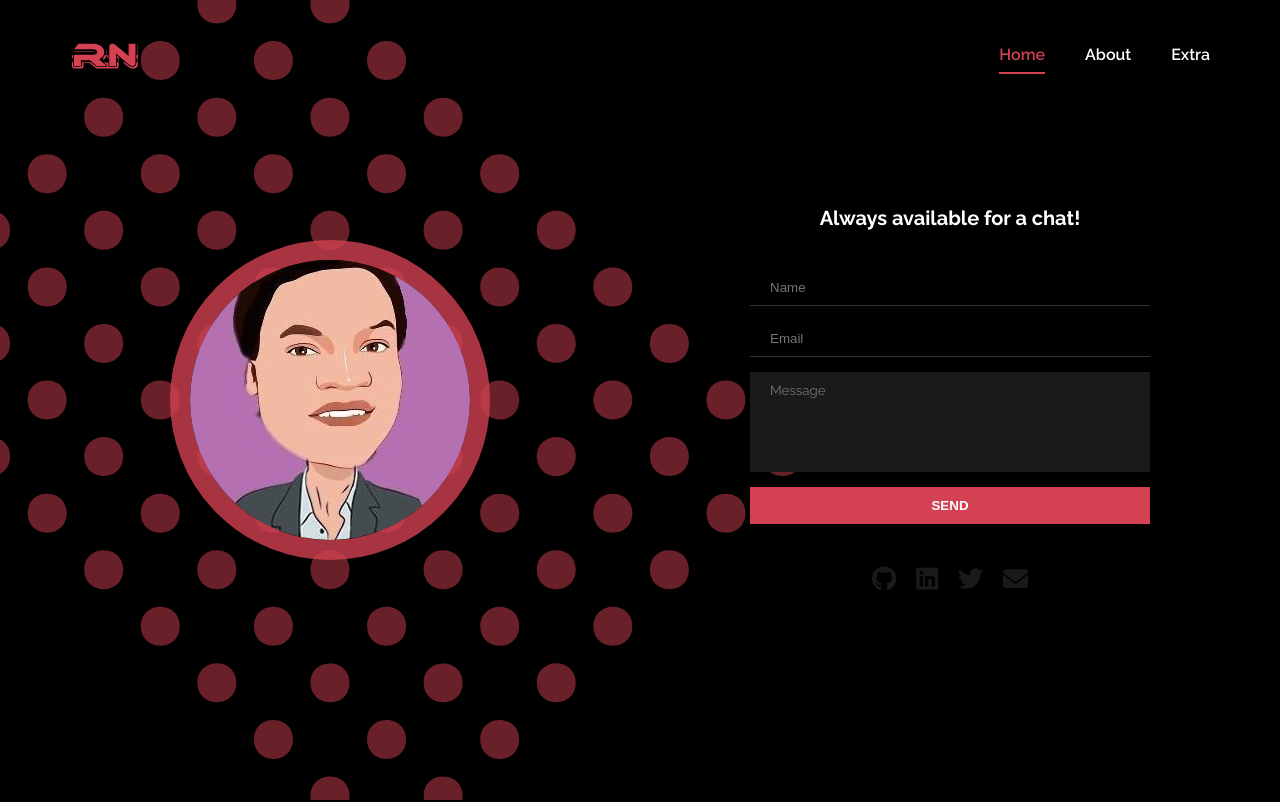
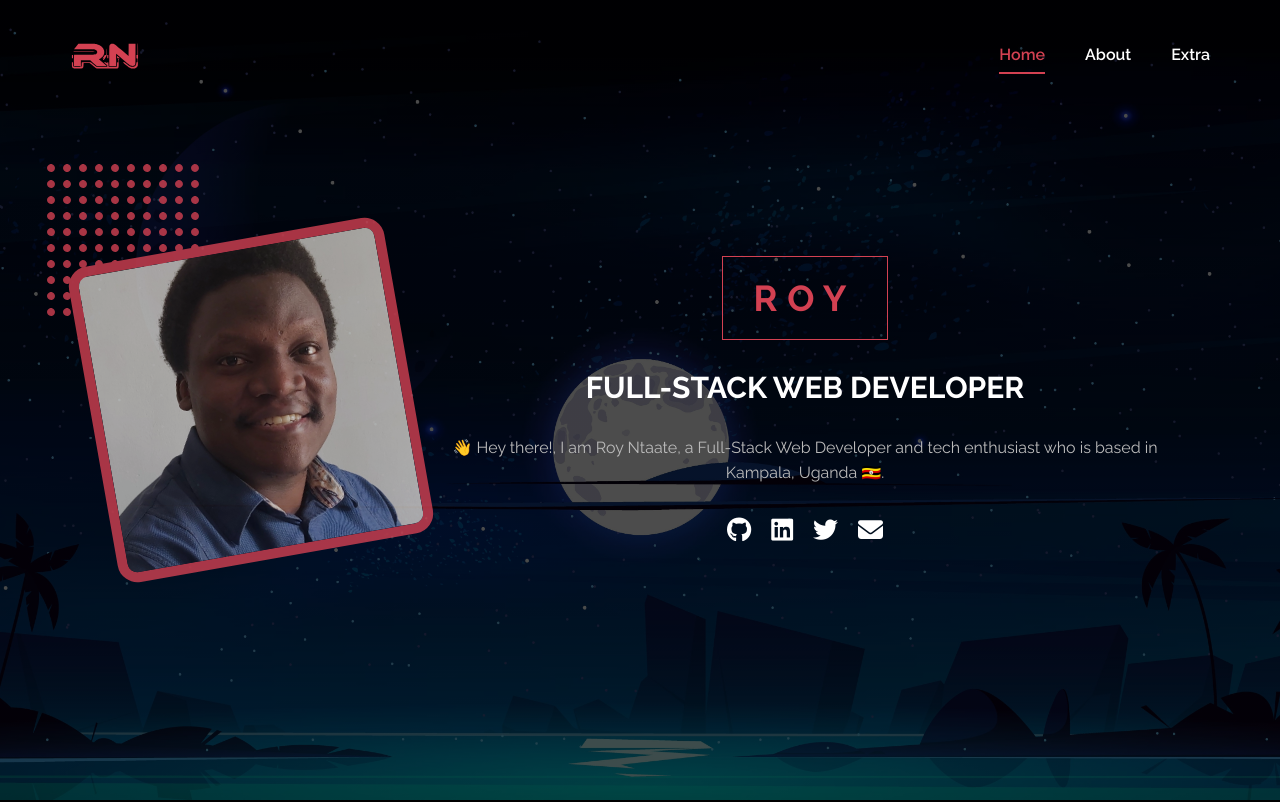
Before and after one commit to RNtaate/colab-assignment-1, a React (Vite) app: page / in a window 1280 px wide. Shown: the top 802 px of the page. Built offline with nearby package versions, Linux system fonts and the light colour scheme.

Commit message:
Redesign the Home page to facilitate accessibility of the contact section
Add associated homepage styling file

```diff
--- a/src/Pages/Home.jsx
+++ b/src/Pages/Home.jsx
@@ -5,6 +5,7 @@
 import WhatIDo from './sections/HomePageSections/WhatIDo';
 import Projects from './sections/HomePageSections/Projects';
 import Contact from './sections/HomePageSections/Contact';
+import styles from '../styles/Home.module.css';
 
 export default function Home() {
   const homeVariants = {
@@ -34,9 +35,11 @@
       animate="visible"
       exit="exit"
     >
-      <Header />
-      <WhatIDo />
-      <Projects />
+      <div className={styles.forwardDiv}>
+        <Header />
+        <WhatIDo />
+        <Projects />
+      </div>
       <Contact />
     </motion.div>
   );
--- /dev/null
+++ b/src/styles/Home.module.css
@@ -0,0 +1,4 @@
+.forwardDiv {
+  position: relative;
+  z-index: 1;
+}
```
